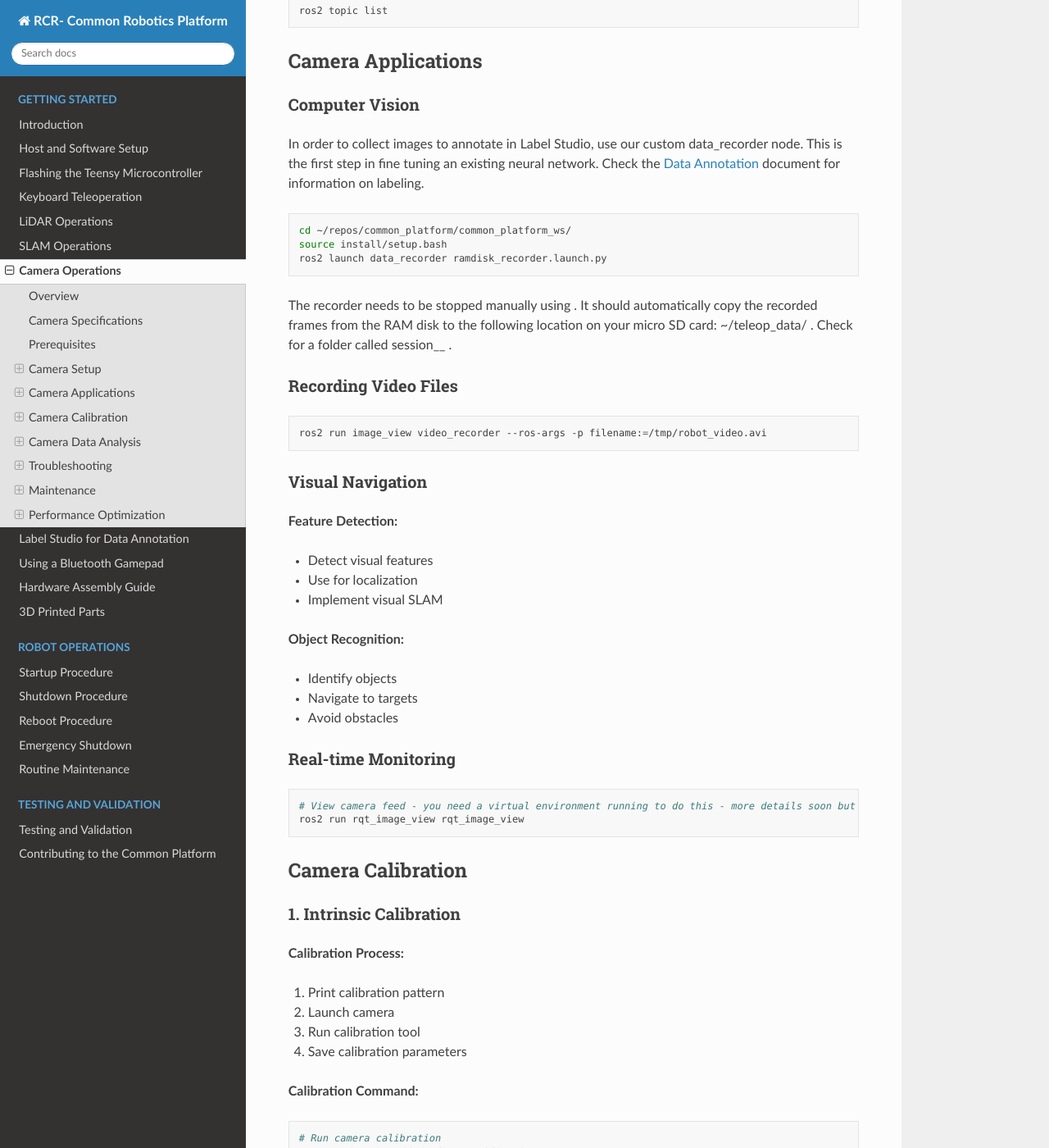
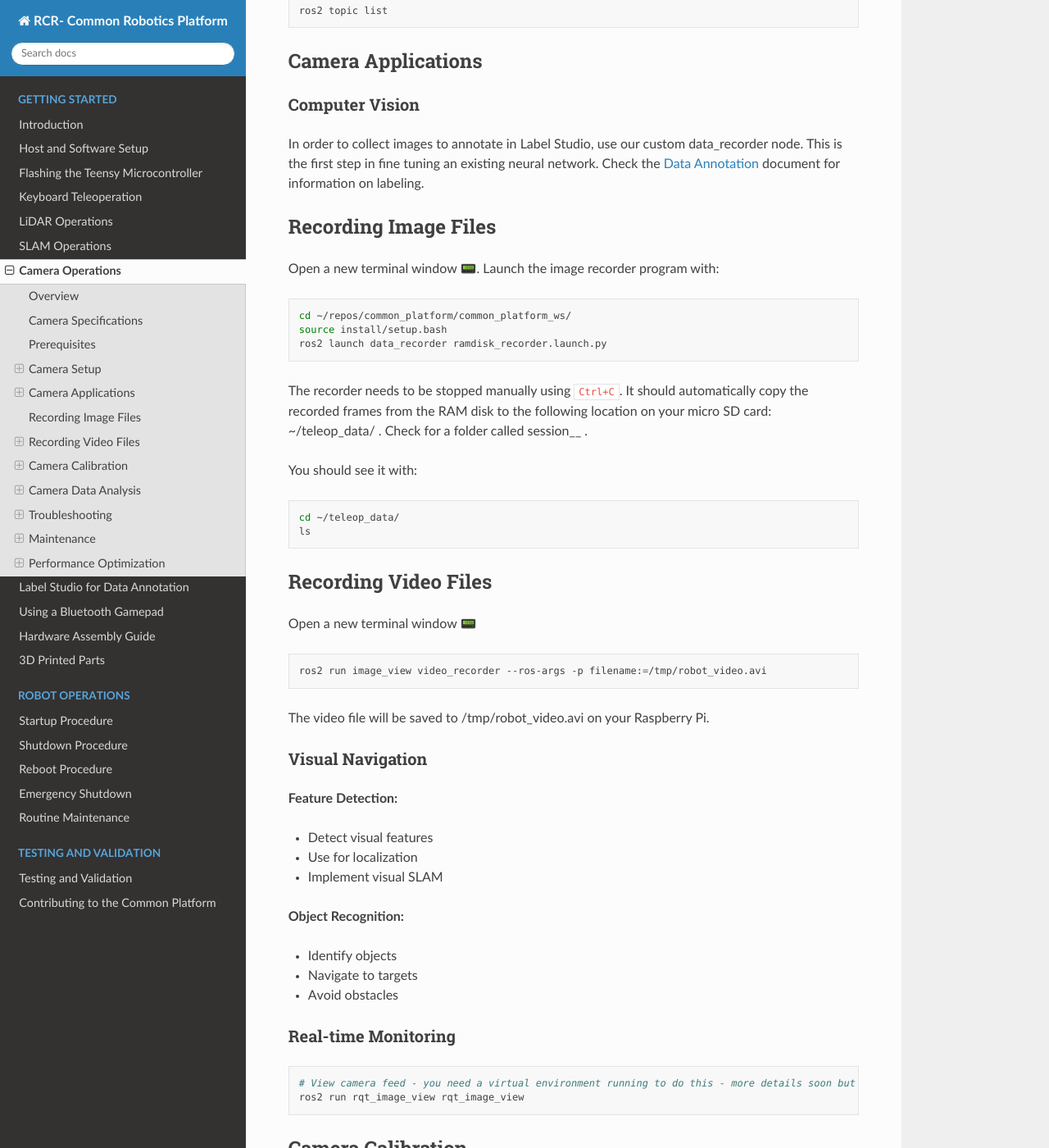
Before and after one commit to RoseCityRobotics/common_platform, a Sphinx documentation site: the page built from docs/source/camera/camera_operations.md, in a window 1280 px wide and 1400 px high, scrolled down 1919 px. Shown: the whole window at 82% size. Built offline with Sphinx 7.4.7 and the Read the Docs theme 3.1.0, drawn with Linux system fonts in a browser that asks for light colours; pages that are not in the unit, such as notebooks, are missing from menus.

Commit message:
camera details

````diff
--- a/docs/source/camera/camera_operations.md
+++ b/docs/source/camera/camera_operations.md
@@ -75,19 +75,34 @@ Once you have checked the data stream, you can close this window as this is just
 ### Computer Vision
 In order to collect images to annotate in Label Studio, use our custom data_recorder node. This is the first step in fine tuning an existing neural network. Check the [Data Annotation](../data_annotation/label_studio.md) document for information on labeling.
 
+
+## Recording Image Files
+
+Open a new terminal window 📟. Launch the image recorder program with:
+
 ```bash
 cd ~/repos/common_platform/common_platform_ws/
 source install/setup.bash
 ros2 launch data_recorder ramdisk_recorder.launch.py
 ```
 
-The recorder needs to be stopped manually using <CTRL-C>. It should automatically copy the recorded frames from the RAM disk to the following location on your micro SD card: ~/teleop_data/ . Check for a folder called session_<DATE>_<TIME> .
+The recorder needs to be stopped manually using `Ctrl+C`. It should automatically copy the recorded frames from the RAM disk to the following location on your micro SD card: ~/teleop_data/ . Check for a folder called session_<DATE>_<TIME> .
 
-### Recording Video Files
+You should see it with:
+```bash
+cd ~/teleop_data/
+ls
+```
+
+## Recording Video Files
+
+Open a new terminal window 📟
 
 ```bash
 ros2 run image_view video_recorder --ros-args -p filename:=/tmp/robot_video.avi
 ```
+
+The video file will be saved to /tmp/robot_video.avi on your Raspberry Pi.
 
 ### Visual Navigation
 
````
